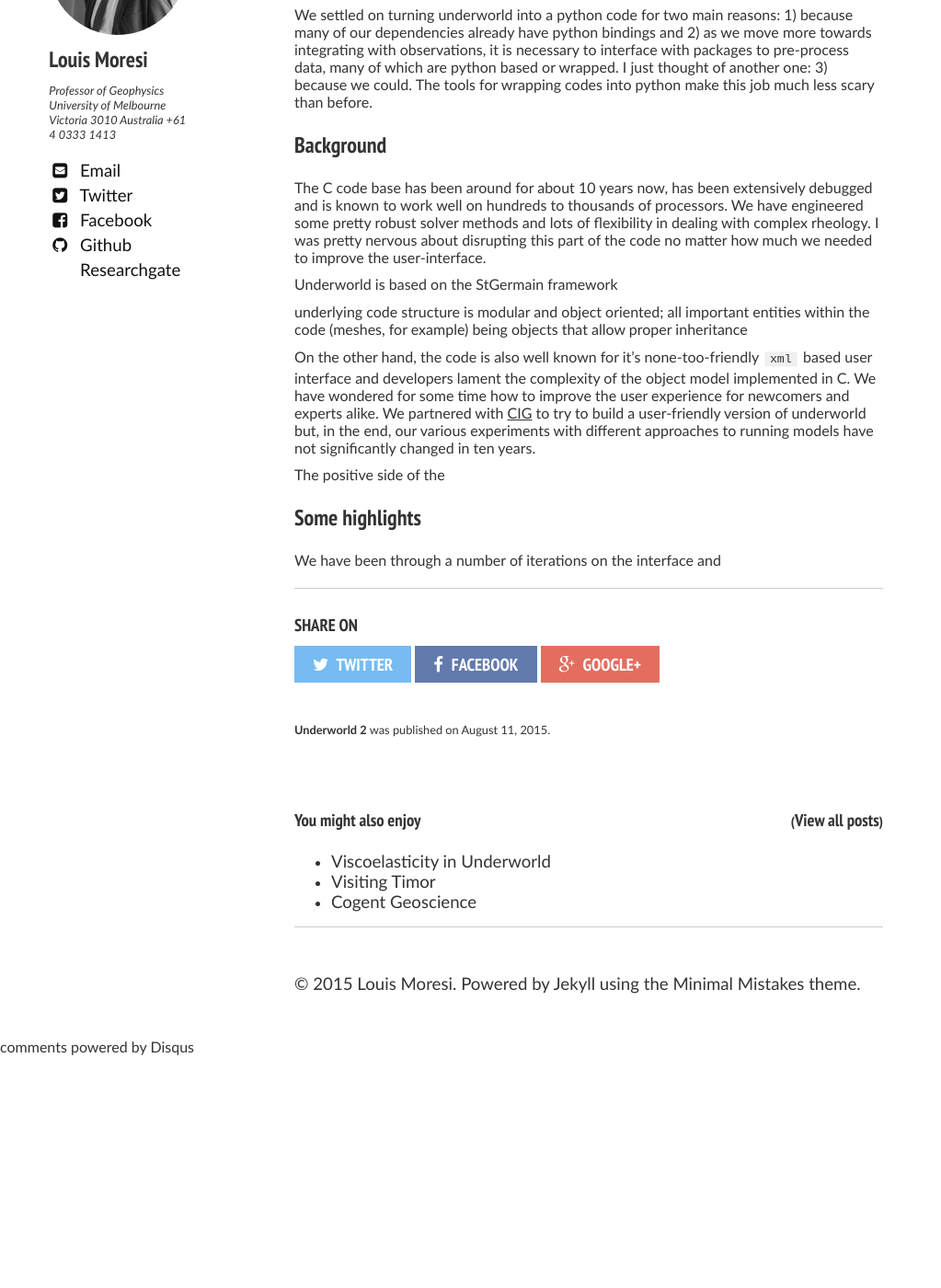
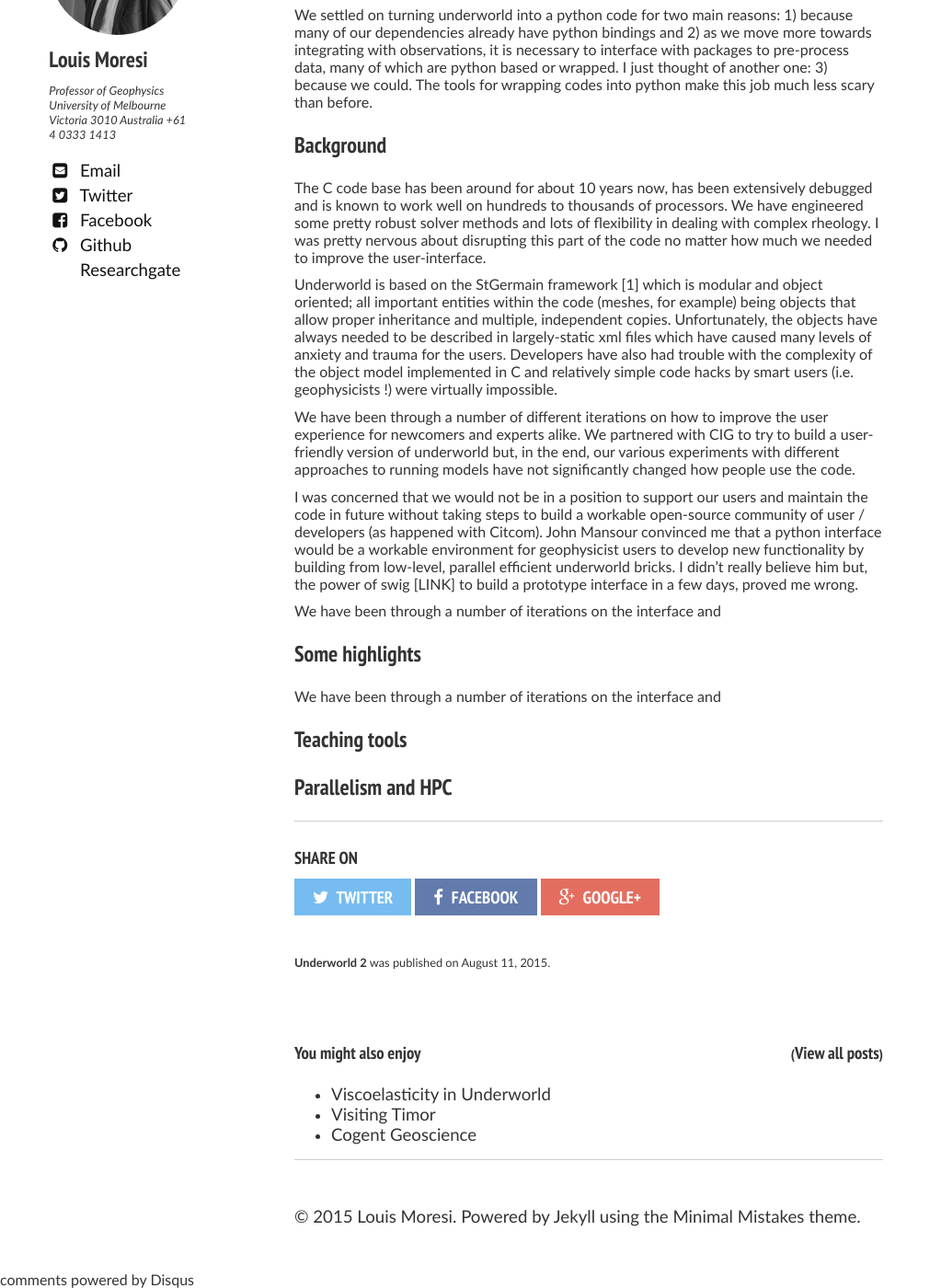
Before and after one commit to lmoresi/lmoresi.github.io, a Jekyll site: the page built from _posts/2015-08-11-underworld-2.md, in a window 1280 px wide and 1400 px high, scrolled down 1204 px. Shown: the whole window at 92% size, without its empty margins (0-1023 px from the left). Built offline with Jekyll 4.4.1, drawn with Linux system fonts in a browser that asks for light colours; nearby versions of some CDN libraries; comment, search, counter and statistics services are not loaded; before the commit the page ends 2351 px from its top, so only the background shows below that.

Commit message:
On and on and on

```diff
--- a/_posts/2015-08-11-underworld-2.md
+++ b/_posts/2015-08-11-underworld-2.md
@@ -17,23 +17,20 @@ We settled on turning underworld into a python code for two main reasons: 1) bec
 
 ### Background
 
- The C code base has been around for about 10 years now, has been extensively debugged and is known to work well on hundreds to thousands of processors. We have engineered some pretty robust solver methods and lots of flexibility in dealing with complex rheology. I was pretty nervous about disrupting this part of the code no matter how much we needed to improve the user-interface.
+The C code base has been around for about 10 years now, has been extensively debugged and is known to work well on hundreds to thousands of processors. We have engineered some pretty robust solver methods and lots of flexibility in dealing with complex rheology. I was pretty nervous about disrupting this part of the code no matter how much we needed to improve the user-interface.
 
- Underworld is based on the StGermain framework
+Underworld is based on the StGermain framework [1] which is modular and object oriented; all important entities within the code (meshes, for example) being objects that allow proper inheritance and multiple, independent copies. Unfortunately, the objects have always needed to be described in largely-static xml files which have caused many levels of anxiety and trauma for the users. Developers have also had trouble with the complexity of the object model implemented in C and relatively simple code hacks by smart users (i.e. geophysicists !) were virtually impossible.
 
+We have been through a number of different iterations on how to improve the user experience for newcomers and experts alike. We partnered with CIG to try to build a user-friendly version of underworld but, in the end, our various experiments with different approaches to running models have not significantly changed how people use the code.
 
-  underlying code structure is modular and object oriented; all important entities within the code (meshes, for example) being objects that allow proper inheritance
+I was concerned that we would not be in a position to support our users and maintain the code in future without taking steps to build a workable open-source community of user / developers (as happened with Citcom). John Mansour convinced me that a python interface would be a workable environment for geophysicist users to develop new functionality by building from low-level, parallel efficient underworld bricks. I didn’t really believe him but, the power of swig [LINK] to build a prototype interface in a few days, proved me wrong.
 
- On the other hand, the code is also well known for it's none-too-friendly `xml` based user interface and developers lament the complexity of the object model implemented in C. We have wondered for some time how to improve the user experience for newcomers and experts alike. We partnered with [CIG](www.geodynamics.org) to try to build a user-friendly version of underworld but, in the end, our various experiments with different approaches to running models have not significantly changed in ten years.
-
-
-
- The positive side of the
-
-
-
-
+We have been through a number of iterations on the interface and
 
 ### Some highlights
 
 We have been through a number of iterations on the interface and
+
+### Teaching tools
+
+### Parallelism and HPC
```
Also changed, not shown: 3 other files.
